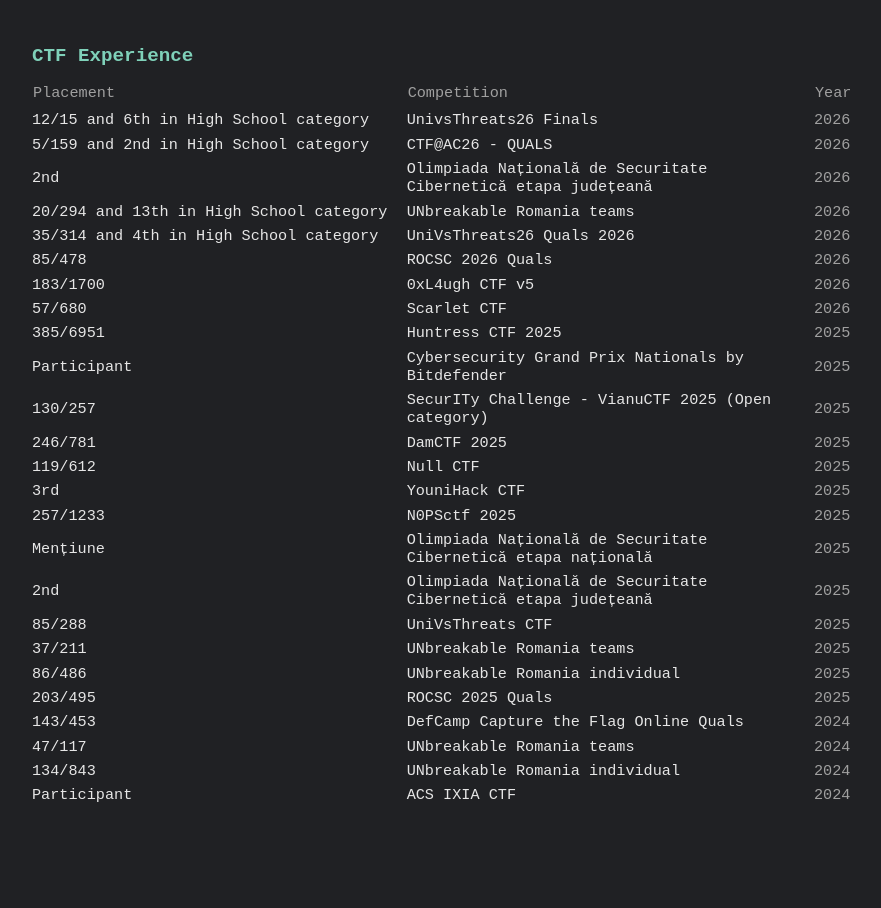
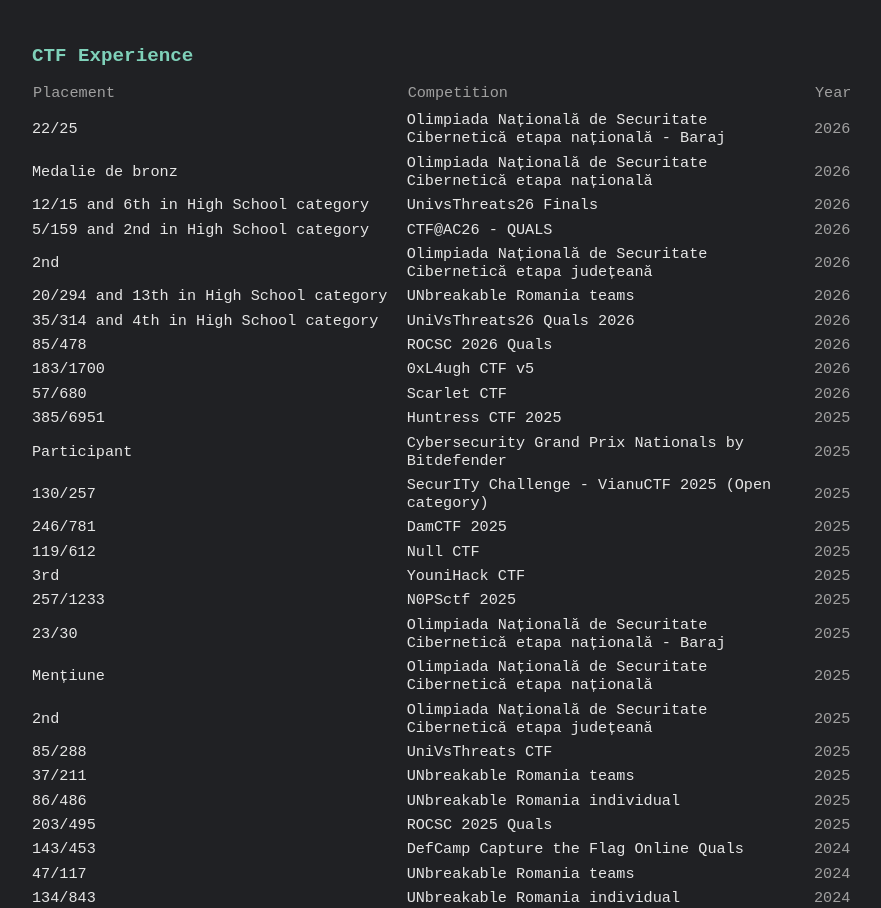
Before and after one commit to Green-Round-Circle/Green-Round-Circle.github.io, a plain HTML site: page index.html in a window 1280 px wide. Shown: the part 1008-1916 px from the top of the page, without its empty margins (182-1063 px from the left). Drawn offline with Linux system fonts and the light colour scheme.

Commit message:
Update index.html

```diff
--- a/index.html
+++ b/index.html
@@ -301,6 +301,16 @@
         </thead>
         <tbody>
 			<tr>
+                <td class="placement">22/25</td>
+                <td>Olimpiada Națională de Securitate Cibernetică etapa națională - Baraj</td>
+                <td class="year">2026</td>
+            </tr>
+			<tr>
+                <td class="placement">Medalie de bronz</td>
+                <td>Olimpiada Națională de Securitate Cibernetică etapa națională</td>
+                <td class="year">2026</td>
+            </tr>
+			<tr>
                 <td class="placement">12/15 and 6th in High School category</td>
                 <td>UnivsThreats26 Finals</td>
                 <td class="year">2026</td>
@@ -376,6 +386,11 @@
                 <td>N0PSctf 2025</td>
                 <td class="year">2025</td>
             </tr>
+			<tr>
+                <td class="placement">23/30</td>
+                <td>Olimpiada Națională de Securitate Cibernetică etapa națională - Baraj</td>
+                <td class="year">2025</td>
+            </tr>
             <tr>
                 <td class="placement">Mențiune</td>
                 <td>Olimpiada Națională de Securitate Cibernetică etapa națională</td>
```
